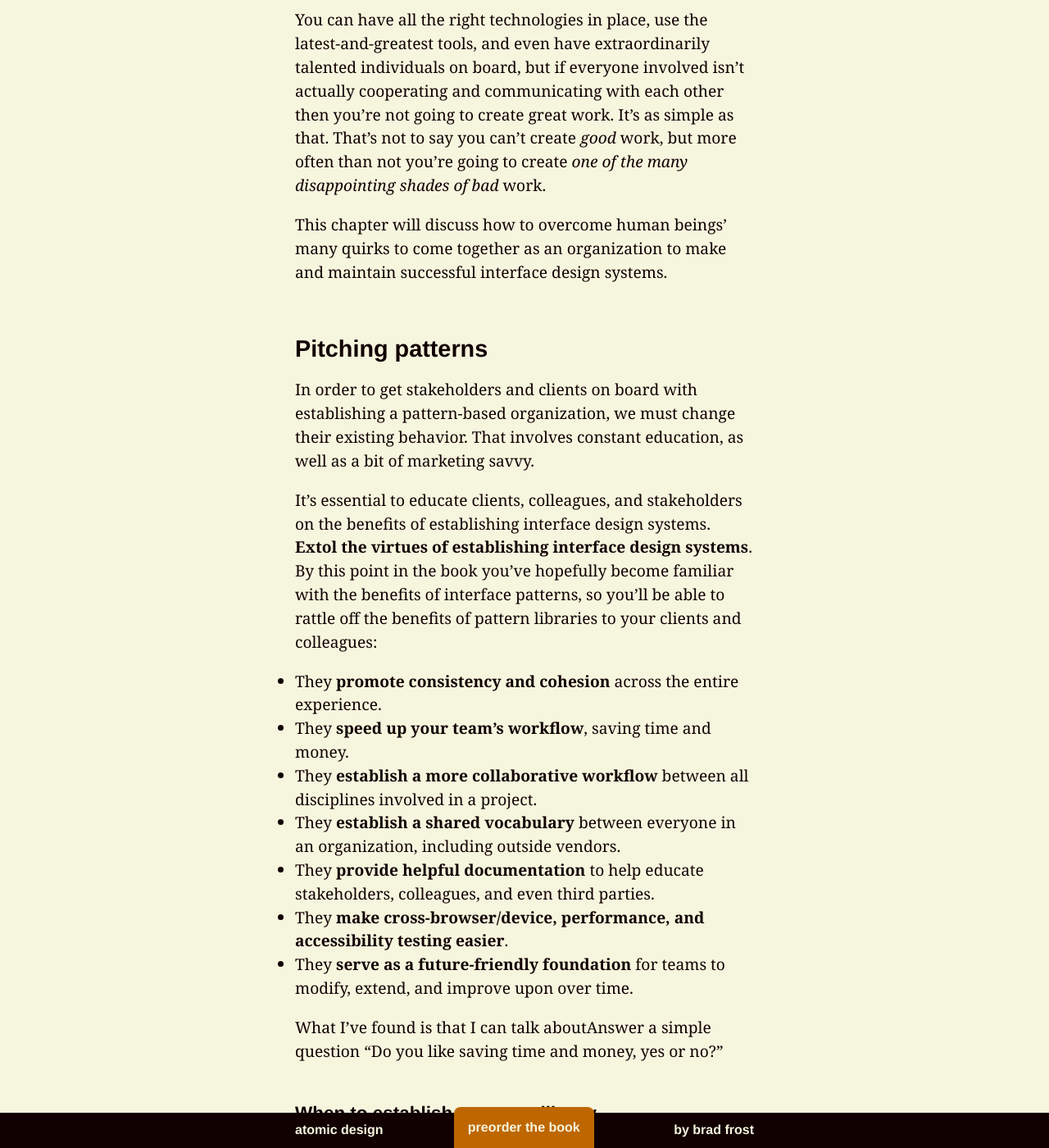
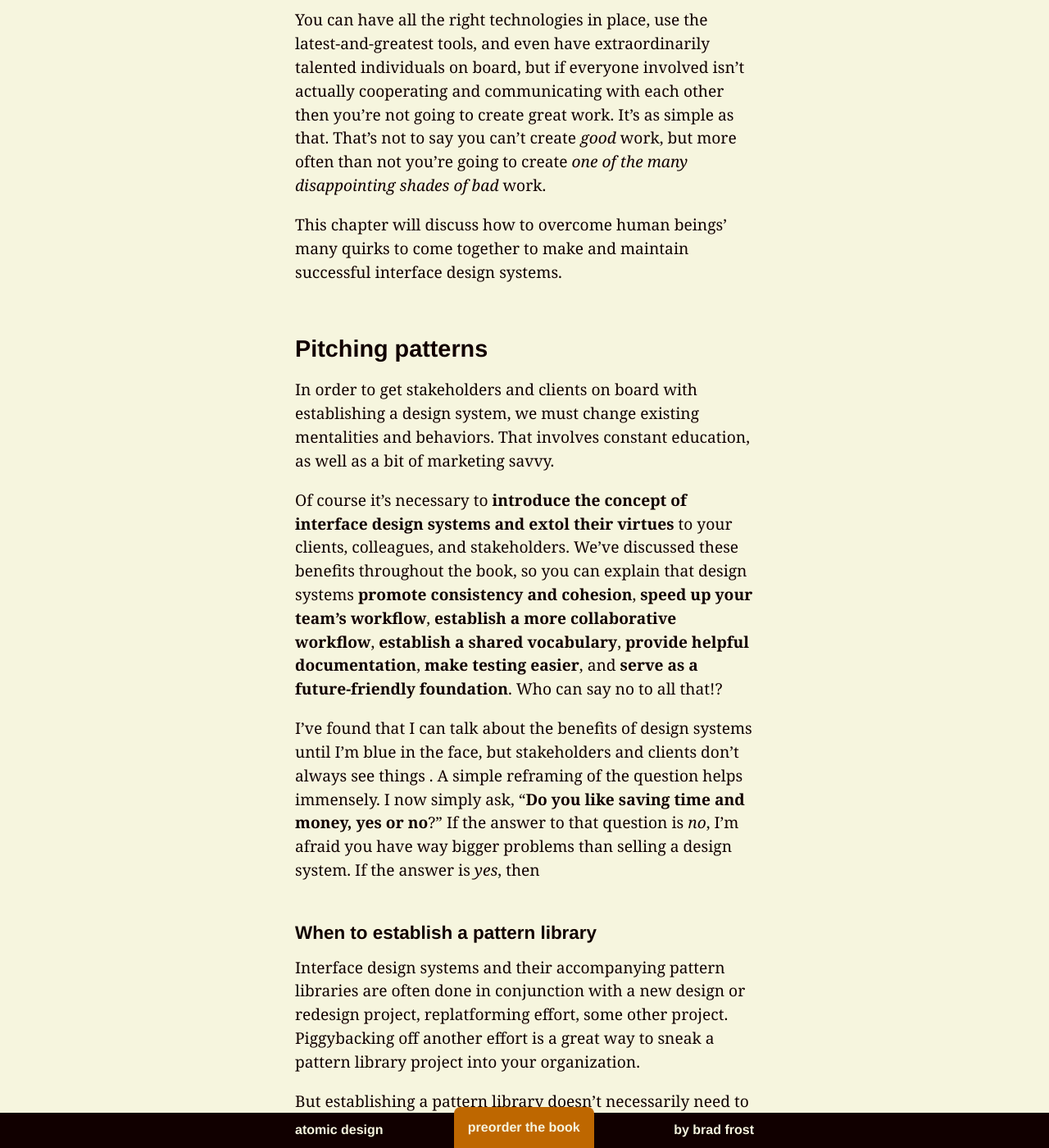
Before and after one commit to bradfrost/atomic-design, a Jekyll site: the page built from chapter-4.md, in a window 1280 px wide and 1400 px high, scrolled down 1268 px. Shown: the whole window at 82% size. Built offline with Jekyll 4.4.1, drawn with Linux system fonts in a browser that asks for light colours.

Commit message:
Chapter 4 draft

```diff
--- a/chapter-4.md
+++ b/chapter-4.md
@@ -18,22 +18,14 @@ If this is such common knowledge, then why aren't we constantly hearing about th
 
 You can have all the right technologies in place, use the latest-and-greatest tools, and even have extraordinarily talented individuals on board, but if everyone involved isn't actually cooperating and communicating with each other then you're not going to create great work. It's as simple as that. That's not to say you can't create *good* work, but more often than not you're going to create *one of the many disappointing shades of bad* work.
 
-This chapter will discuss how to overcome human beings' many quirks to come together as an organization to make and maintain successful interface design systems.
+This chapter will discuss how to overcome human beings' many quirks to come together to make and maintain successful interface design systems.
 
 ## Pitching patterns
-In order to get stakeholders and clients on board with establishing a pattern-based organization, we must change their existing behavior. That involves constant education, as well as a bit of marketing savvy.
+In order to get stakeholders and clients on board with establishing a design system, we must change existing mentalities and behaviors. That involves constant education, as well as a bit of marketing savvy.
 
-It's essential to educate clients, colleagues, and stakeholders on the benefits of establishing interface design systems.  **Extol the virtues of establishing interface design systems**. By this point in the book you've hopefully become familiar with the benefits of interface patterns, so you'll be able to rattle off the benefits of pattern libraries to your clients and colleagues:
+Of course it's necessary to **introduce the concept of interface design systems and extol their virtues** to your clients, colleagues, and stakeholders. We've discussed these benefits throughout the book, so you can explain that design systems **promote consistency and cohesion**, **speed up your team's workflow**, **establish a more collaborative workflow**, **establish a shared vocabulary**, **provide helpful documentation**, **make testing easier**, and **serve as a future-friendly foundation**. Who can say no to all that!?
 
-- They **promote consistency and cohesion** across the entire experience.
-- They **speed up your team's workflow**, saving time and money.
-- They **establish a more collaborative workflow** between all disciplines involved in a project.
-- They **establish a shared vocabulary** between everyone in an organization, including outside vendors.
-- They **provide helpful documentation** to help educate stakeholders, colleagues, and even third parties.
-- They **make cross-browser/device, performance, and accessibility testing easier**.
-- They **serve as a future-friendly foundation** for teams to modify, extend, and improve upon over time.
-
-What I've found is that I can talk aboutAnswer a simple question "Do you like saving time and money, yes or no?"
+I've found that I can talk about the benefits of design systems until I'm blue in the face, but stakeholders and clients don't always see things . A simple reframing of the question helps immensely. I now simply ask, "**Do you like saving time and money, yes or no**?" If the answer to that question is *no*, I'm afraid you have way bigger problems than selling a design system. If the answer is *yes*, then
 
 
 ### When to establish a pattern library
```
Also changed, not shown: 2 other files.
